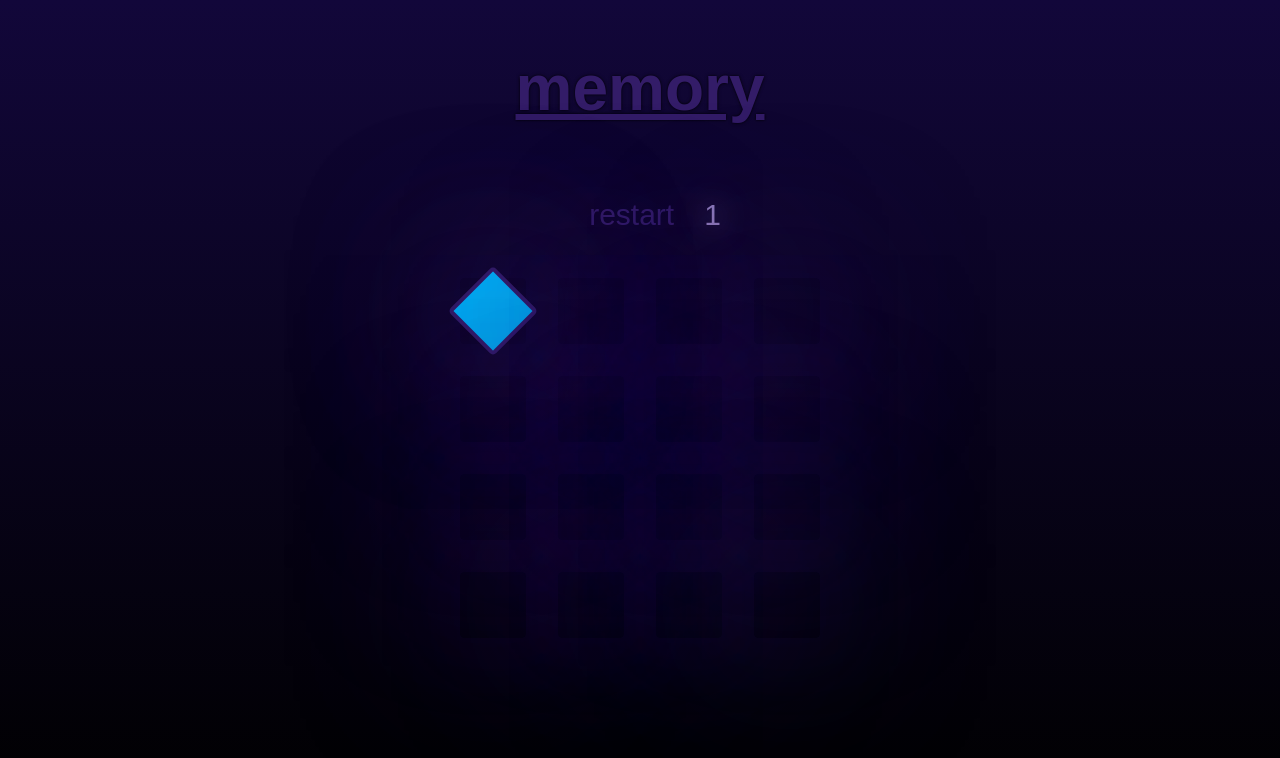
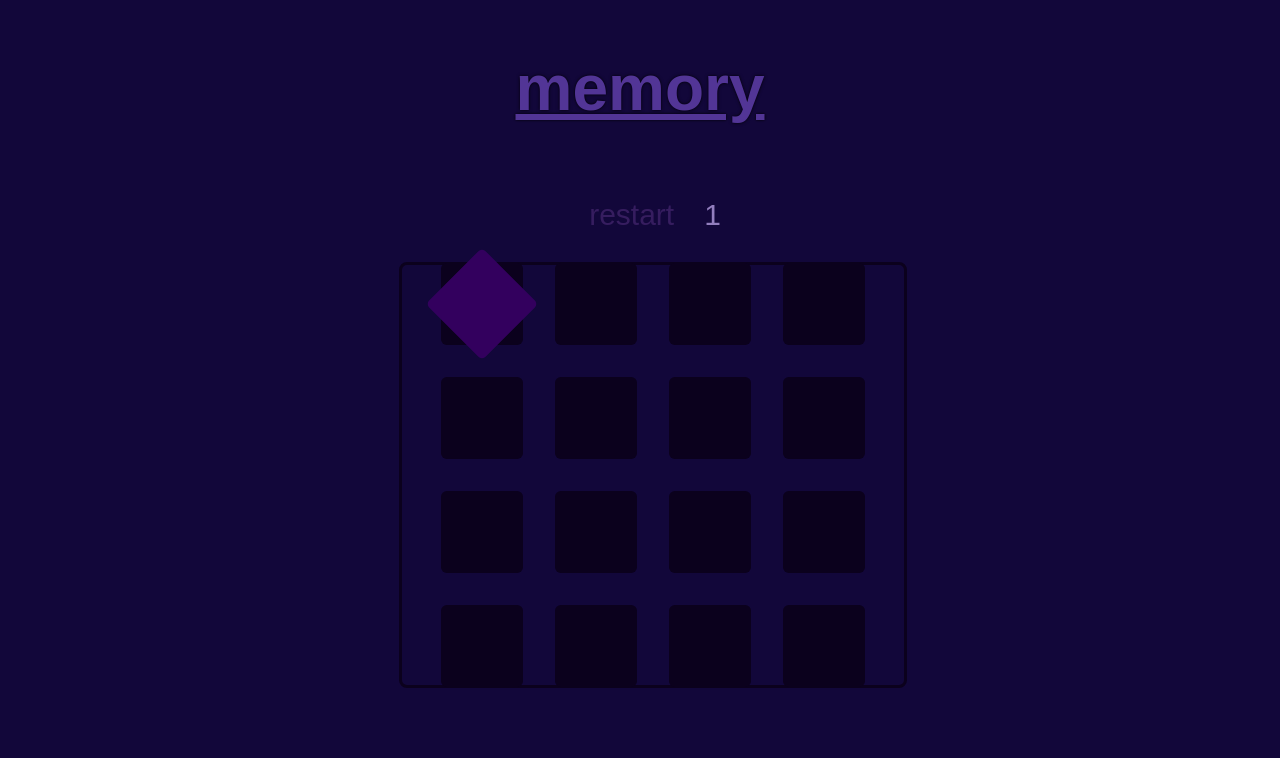
Before and after one commit to fishxsea/Memory-Game-Springboard, a plain HTML site: page index.html in a window 1280 px wide. Both pictures are taken after a click on the element 493 px from the left and 310 px from the top of the page. Drawn offline with Linux system fonts and the light colour scheme; a web font is replaced by a local one.

Commit message:
Style Changes

```diff
--- a/app.js
+++ b/app.js
@@ -2,6 +2,7 @@ const squares = document.querySelectorAll('.square')
 const restart = document.querySelector('#restart')
 const container = document.querySelector('#container')
 const score = document.querySelector('.score')
+const grid = document.querySelector('.grid-container')
 
 let foundPairs = 0; // End game on 8
 let activeCards = []; // Tracks actively clicked cards
@@ -9,7 +10,7 @@ let activeColors = [];
 let clicks = 0
 
 
-const colors = ['#3200a8', '#00b2f9', '#b25bcc', '#7700ff', '#05789b', '#2e0085', '#00f9cf', '#f900f9', '#3200a8', '#00b2f9', '#b25bcc', '#7700ff', '#05789b', '#2e0085', '#00f9cf', '#f900f9']
+const colors = ['#8c00ff', '#33005e', '#00c3ff', '#7fe1ff', '#ff00bf', '#ff67d9', '#ffee00', '#fff9a5', '#8c00ff', '#33005e', '#00c3ff', '#7fe1ff', '#ff00bf', '#ff67d9', '#ffee00', '#fff9a5']
 
 // Shuffle array for random color assignment
 function shuffleCells(array) {
@@ -32,6 +33,7 @@ squares.forEach(function(cell, index){
     activeCards.push(cell);
     activeColors.push(cell.style.cssText)
     clicks++
+
     score.innerText = clicks
     if (activeColors[0] === activeColors[1]) {
       activeColors = [];
@@ -41,6 +43,7 @@ squares.forEach(function(cell, index){
 
     if (foundPairs === 8) {
       score.style.color = 'white'
+      grid.style.backgroundColor = 'rgb(11, 1, 29)'
     }
 
     if (activeCards.length === 2 && activeColors[0] !== activeColors[1]) {
@@ -55,8 +58,9 @@ squares.forEach(function(cell, index){
         activeColors = [];
       }, 1000)
     }
+    document.body.focus()
     })
-    cell.removeEventListener('click', () => {})
+
   })
 
 
--- a/styles.css
+++ b/styles.css
@@ -1,6 +1,7 @@
 body {
-
-  background-image: linear-gradient(#12073a, #000000);
+  display: flex;
+  justify-content: center;
+  background-color: #12073a;
   height: 100vh;
   font-family: 'Montserrat Subrayada', sans-serif;
 }
@@ -26,7 +27,7 @@ body {
 
 #title {
   text-decoration: underline;
-  color: rgb(51, 28, 104);
+  color: rgb(82, 53, 150);
   font-size: 2rem;
   user-select: none;
   text-shadow: 0 0 .1em rgb(0, 0, 0);
@@ -35,7 +36,7 @@ body {
 
 
 #restart {
-  color: rgb(51, 28, 104);
+  color: rgb(54, 29, 95);
   font-size: 30px;
   user-select: none;
   transition: 300ms;
@@ -45,21 +46,25 @@ body {
 
 #restart span:hover {
   color: rgb(181, 158, 236);
-  text-shadow: 0 0 1em rgb(146, 126, 190);
 }
 
 .score {
+
   color: rgb(146, 126, 190);
   font-size: 30px;
   user-select: none;
-  text-shadow: 0 0 1em rgb(146, 126, 190);
-  text-align: center;
 }
 
 .grid-container {
   display: flex;
   justify-content: center;
   align-items: center;
+  padding: 10px;
+  border-radius: 8px;
+  border: 3px solid rgb(11, 1, 29);
+  width: 100%;
+  height: 50%;
+  transition: 1000ms;
 }
 
 .grid-container.unclickable {
@@ -74,14 +79,13 @@ body {
 .square {
   text-align: center;
   color: white;
-  background-color: transparent;
+  background-color: rgb(11, 1, 29);
   border: .1rem solid transparent;
-  width: 4rem;
-  height: 4rem;
+  width: 5rem;
+  height: 5rem;
   margin: 1rem;
   border-radius: 7%;
   position: relative;
-  box-shadow: 0 0 10em rgb(51, 28, 104);
   transition: 300ms;
   cursor: pointer;
 }
@@ -107,19 +111,29 @@ body {
 
 .square.active::before {
   opacity: 1;
-  border: 4px solid rgb(51, 28, 104);
+  border: 4px solid transparent;
   pointer-events: none;
-  box-shadow: 0 0 10em rgb(51, 28, 104);
+  ;
 }
 
 .square:hover {
   transform: rotate(45deg);
-  border-color: white;
-
+  /* border-color: white; */
 }
 
 /* helper */
 
 .unclickable {
   pointer-events: none;
+  color: #8c00ff;
+  color: #33005e;
+
+  color: #00c3ff;
+  color: #7fe1ff;
+
+  color: #ff00bf;
+  color: #ff67d9;
+
+  color: #ffee00;
+  color: #fff9a5;
 }
```
Also changed, not shown: index.html (+0 -3 lines).
